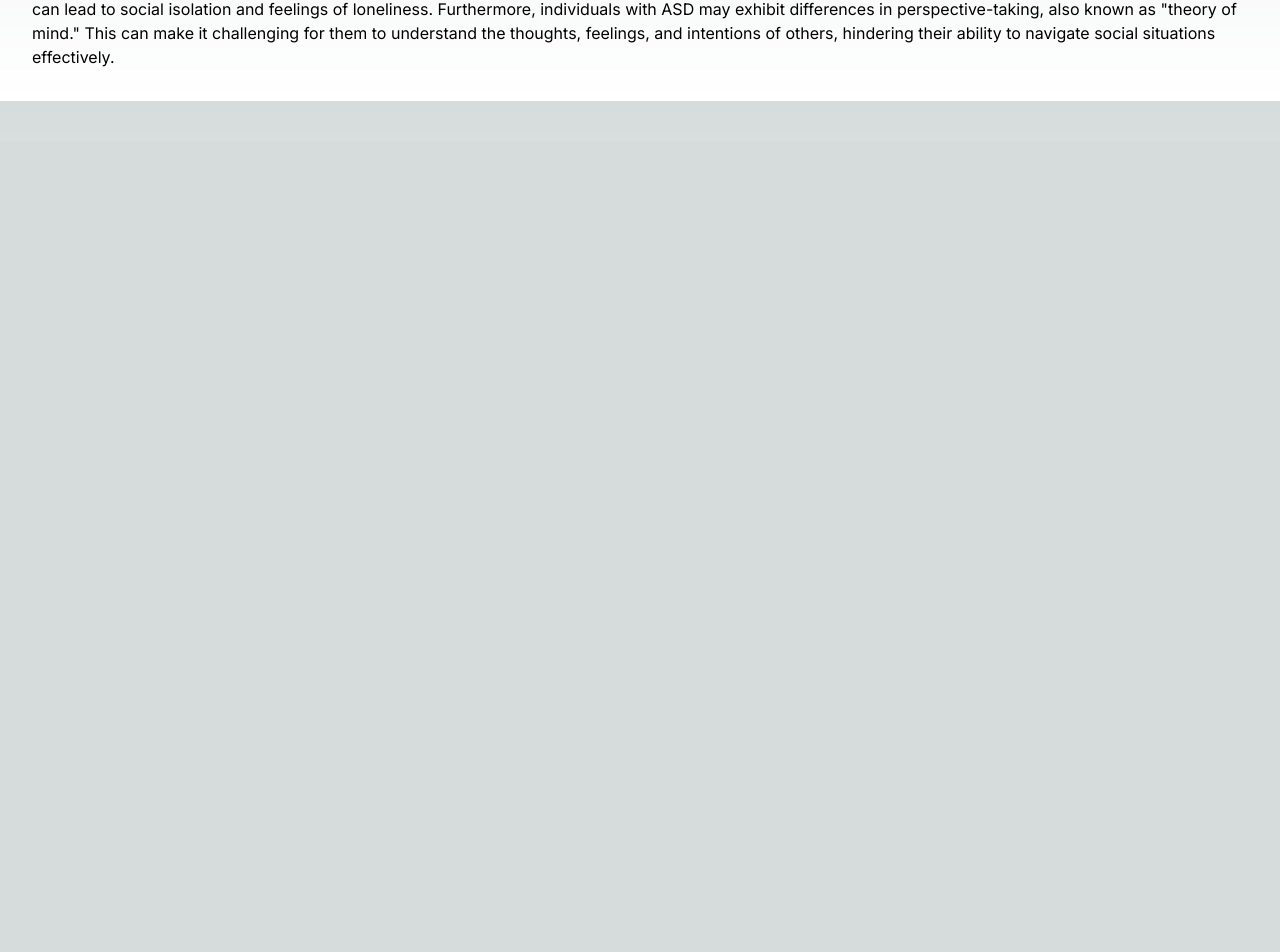
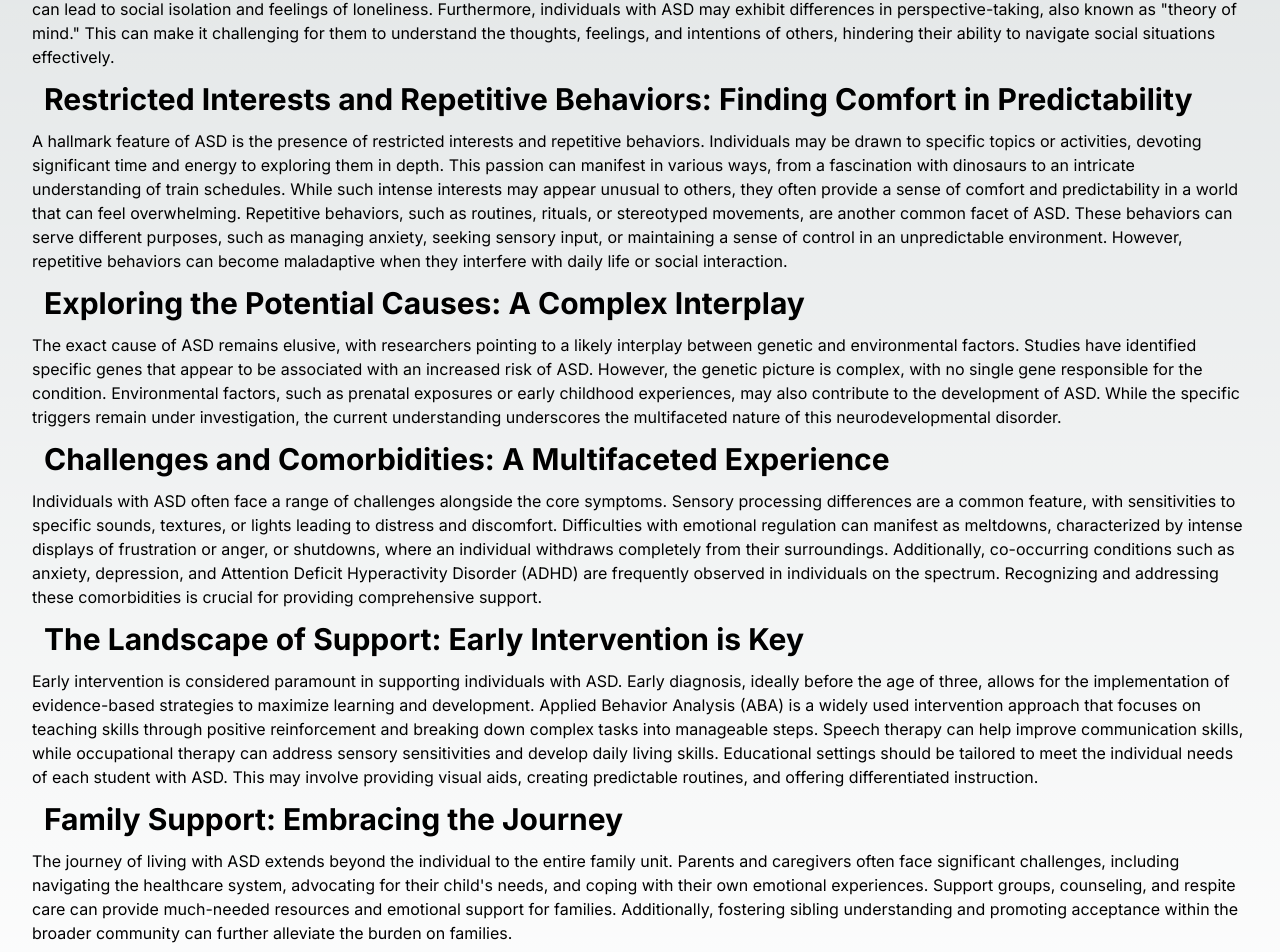
Before and after one commit to benhur1337/freelabubu, a Next.js app: page /aboutus in a window 1280 px wide. Shown: the part 659-1611 px from the top of the page. Before the commit the page ends 800 px from the top, so only its background shows below. Built offline with nearby package versions, Linux system fonts and the light colour scheme.

Commit message:
balls.page.tsx glot udated with the things of yyl ylyt AUTISM

```diff
--- a/app/aboutus/page.tsx
+++ b/app/aboutus/page.tsx
@@ -23,7 +23,37 @@ export default function Page() {
             The defining characteristic of ASD lies in its heterogeneity. Unlike a uniform condition, it manifests across a spectrum, encompassing a wide range of presentations. Individuals may exhibit varying degrees of social communication challenges, restricted interests, and repetitive behaviors. Some may struggle with all three core areas, while others demonstrate more prominent difficulties in specific domains. This variability necessitates a personalized approach to understanding and supporting each individual on the spectrum.
             </div>
             <Heading>Delving into the Core Symptoms: Social Communication Challenges</Heading>
-            <div>Social interaction, a cornerstone of human connection, often presents significant hurdles for individuals with ASD. They may struggle with making eye contact, initiating conversations, or understanding nonverbal cues such as facial expressions and body language. Difficulty interpreting the nuances of social interactions can lead to social isolation and feelings of loneliness. Furthermore, individuals with ASD may exhibit differences in perspective-taking, also known as "theory of mind." This can make it challenging for them to understand the thoughts, feelings, and intentions of others, hindering their ability to navigate social situations effectively.</div>
+            <div>
+                Social interaction, a cornerstone of human connection, often presents significant hurdles for individuals with ASD. They may struggle with making eye contact, initiating conversations, or understanding nonverbal cues such as facial expressions and body language. Difficulty interpreting the nuances of social interactions can lead to social isolation and feelings of loneliness. Furthermore, individuals with ASD may exhibit differences in perspective-taking, also known as "theory of mind." This can make it challenging for them to understand the thoughts, feelings, and intentions of others, hindering their ability to navigate social situations effectively.
+            </div>
+            <Heading>
+            Restricted Interests and Repetitive Behaviors: Finding Comfort in Predictability
+            </Heading>
+            <div>
+            A hallmark feature of ASD is the presence of restricted interests and repetitive behaviors. Individuals may be drawn to specific topics or activities, devoting significant time and energy to exploring them in depth. This passion can manifest in various ways, from a fascination with dinosaurs to an intricate understanding of train schedules. While such intense interests may appear unusual to others, they often provide a sense of comfort and predictability in a world that can feel overwhelming. Repetitive behaviors, such as routines, rituals, or stereotyped movements, are another common facet of ASD. These behaviors can serve different purposes, such as managing anxiety, seeking sensory input, or maintaining a sense of control in an unpredictable environment. However, repetitive behaviors can become maladaptive when they interfere with daily life or social interaction.
+            </div>
+            <Heading>
+            Exploring the Potential Causes: A Complex Interplay
+            </Heading>
+            <div>
+            The exact cause of ASD remains elusive, with researchers pointing to a likely interplay between genetic and environmental factors. Studies have identified specific genes that appear to be associated with an increased risk of ASD. However, the genetic picture is complex, with no single gene responsible for the condition. Environmental factors, such as prenatal exposures or early childhood experiences, may also contribute to the development of ASD. While the specific triggers remain under investigation, the current understanding underscores the multifaceted nature of this neurodevelopmental disorder.
+            </div>
+            <Heading>
+            Challenges and Comorbidities: A Multifaceted Experience
+            </Heading>
+            <div>
+            Individuals with ASD often face a range of challenges alongside the core symptoms. Sensory processing differences are a common feature, with sensitivities to specific sounds, textures, or lights leading to distress and discomfort. Difficulties with emotional regulation can manifest as meltdowns, characterized by intense displays of frustration or anger, or shutdowns, where an individual withdraws completely from their surroundings. Additionally, co-occurring conditions such as anxiety, depression, and Attention Deficit Hyperactivity Disorder (ADHD) are frequently observed in individuals on the spectrum. Recognizing and addressing these comorbidities is crucial for providing comprehensive support.
+            </div>
+            <Heading>The Landscape of Support: Early Intervention is Key</Heading>
+            <div>
+            Early intervention is considered paramount in supporting individuals with ASD. Early diagnosis, ideally before the age of three, allows for the implementation of evidence-based strategies to maximize learning and development. Applied Behavior Analysis (ABA) is a widely used intervention approach that focuses on teaching skills through positive reinforcement and breaking down complex tasks into manageable steps. Speech therapy can help improve communication skills, while occupational therapy can address sensory sensitivities and develop daily living skills. Educational settings should be tailored to meet the individual needs of each student with ASD. This may involve providing visual aids, creating predictable routines, and offering differentiated instruction.
+            </div>
+            <Heading>Family Support: Embracing the Journey</Heading>
+            <div>The journey of living with ASD extends beyond the individual to the entire family unit. Parents and caregivers often face significant challenges, including navigating the healthcare system, advocating for their child's needs, and coping with their own emotional experiences. Support groups, counseling, and respite care can provide much-needed resources and emotional support for families. Additionally, fostering sibling understanding and promoting acceptance within the broader community can further alleviate the burden on families.</div>
+            <Heading>Empowering Individuals on the Spectrum: Strengths and Opportunities</Heading>
+            <div>
+            While the challenges associated with ASD are real and significant, it's crucial to recognize the unique strengths displayed by many individuals on the spectrum. They may possess exceptional attention to detail, excel in areas of their specific interests, or demonstrate a strong focus and commitment to tasks. Fostering these strengths, combined with appropriate interventions, empowers individuals with ASD
+            </div>
         </div>
     )
 }
```
